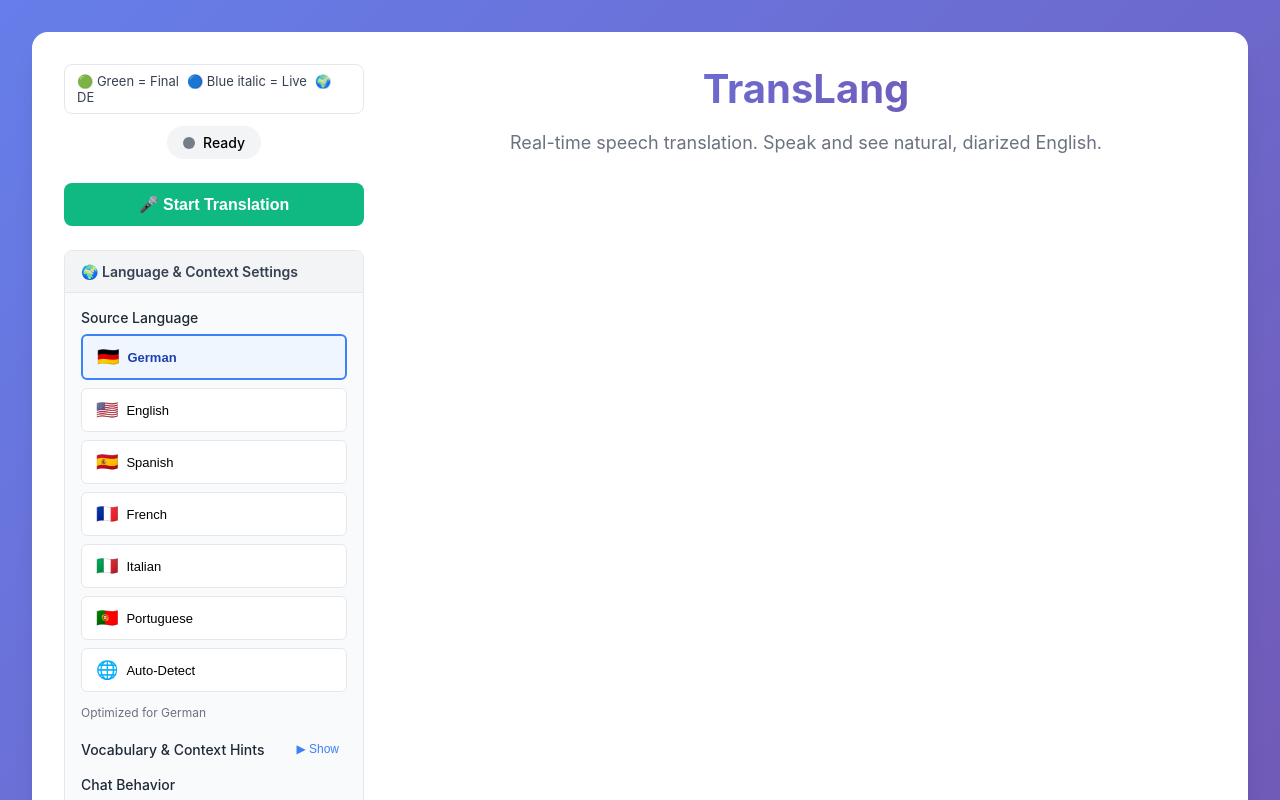
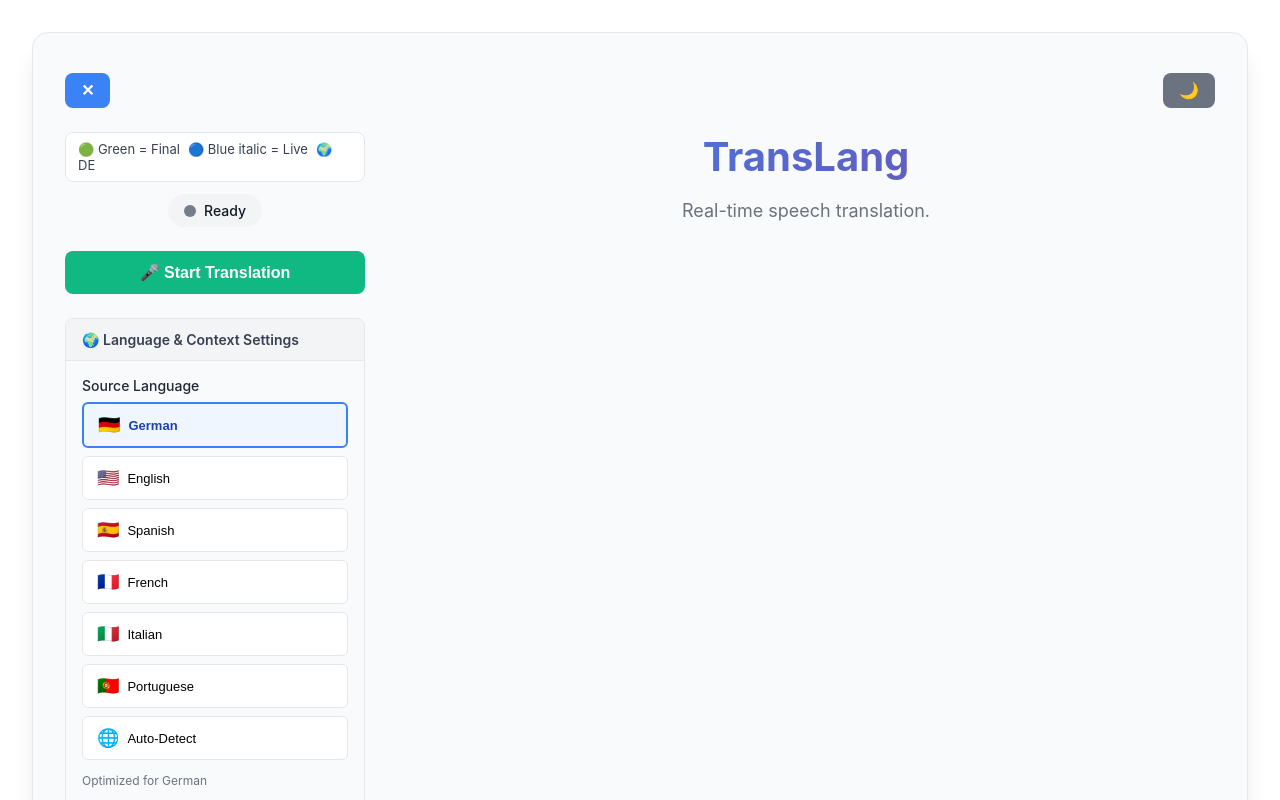
Before and after one commit to DashankaNadeeshanDeSilva/translang-real_time_speech_to_translated_transcription_app, a Next.js app: page / in a window 1280 px wide. Shown: the top 800 px of the page. Built offline with nearby package versions, Linux system fonts and the light colour scheme.

Commit message:
Add dynamic width expansion

```diff
--- a/app/globals.css
+++ b/app/globals.css
@@ -1,3 +1,29 @@
+:root {
+  /* Light theme variables */
+  --bg-primary: #ffffff;
+  --bg-secondary: #f9fafb;
+  --bg-tertiary: #f3f4f6;
+  --text-primary: #111827;
+  --text-secondary: #6b7280;
+  --text-tertiary: #9ca3af;
+  --border-color: #e5e7eb;
+  --accent-primary: #3b82f6;
+  --accent-secondary: #6b7280;
+}
+
+[data-theme="dark"] {
+  /* Dark theme variables */
+  --bg-primary: #0f172a;
+  --bg-secondary: #1e293b;
+  --bg-tertiary: #334155;
+  --text-primary: #f1f5f9;
+  --text-secondary: #cbd5e1;
+  --text-tertiary: #94a3b8;
+  --border-color: #475569;
+  --accent-primary: #60a5fa;
+  --accent-secondary: #94a3b8;
+}
+
 * {
   box-sizing: border-box;
   padding: 0;
@@ -8,6 +34,9 @@ html,
 body {
   max-width: 100vw;
   overflow-x: hidden;
+  background-color: var(--bg-primary);
+  color: var(--text-primary);
+  transition: background-color 0.3s ease, color 0.3s ease;
 }
 
 body {
--- a/components/ChatMessage.tsx
+++ b/components/ChatMessage.tsx
@@ -48,29 +48,30 @@ const styles = {
   speakerLabel: { fontWeight: 600 as const },
   time: { marginLeft: 'auto' },
   bubble: {
-    backgroundColor: '#f3f4f6',
-    border: '1px solid #e5e7eb',
+    backgroundColor: 'var(--bg-tertiary)',
+    border: '1px solid var(--border-color)',
     borderRadius: '0.75rem',
     padding: '0.5rem 0.75rem',
-    color: '#111827',
+    color: 'var(--text-primary)',
     lineHeight: 1.6,
     display: 'flex',
     alignItems: 'baseline',
     gap: '0.5rem',
     justifyContent: 'space-between',
+    transition: 'all 0.2s ease',
   },
   text: { flex: 1 },
   live: {
-    backgroundColor: '#eef2ff',
-    borderColor: '#c7d2fe',
+    backgroundColor: 'var(--bg-secondary)',
+    borderColor: 'var(--accent-primary)',
   },
   cursor: {
     marginLeft: 2,
-    color: '#6b7280',
+    color: 'var(--text-secondary)',
     animation: 'blink 1s infinite',
   },
   bubbleTime: {
-    color: '#9ca3af',
+    color: 'var(--text-tertiary)',
     fontSize: '0.75rem',
     whiteSpace: 'nowrap' as const,
     marginLeft: '0.5rem',
--- a/components/TranslatorControls.tsx
+++ b/components/TranslatorControls.tsx
@@ -1,5 +1,6 @@
 'use client';
 
+import { useState } from 'react';
 import { useTranslator } from '@/hooks/useTranslator';
 import { TranscriptDisplay } from './TranscriptDisplay';
 import { ChatThread } from './ChatThread';
@@ -19,6 +20,9 @@ import { SentenceSettings } from './SentenceSettings';
  */
 
 export function TranslatorControls() {
+  const [sidebarCollapsed, setSidebarCollapsed] = useState(false);
+  const [isDarkMode, setIsDarkMode] = useState(false);
+
   const {
     isRecording,
     isConnecting,
@@ -70,6 +74,13 @@ export function TranslatorControls() {
   const groupingWindowMs = (typeof window !== 'undefined' && (window as any).__CHAT_GROUPING_MS) || 4000;
   const smoothScroll = (typeof window !== 'undefined' && (window as any).__CHAT_SMOOTH) !== false; // default true
 
+  const toggleSidebar = () => setSidebarCollapsed(!sidebarCollapsed);
+  const toggleTheme = () => {
+    const newMode = !isDarkMode;
+    setIsDarkMode(newMode);
+    document.documentElement.setAttribute('data-theme', newMode ? 'dark' : 'light');
+  };
+
   return (
     <div style={styles.container}>
       <div style={styles.card}>
@@ -90,10 +101,27 @@ export function TranslatorControls() {
           </div>
         )}
 
+        {/* Top Controls Bar */}
+        <div style={styles.topBar}>
+          <button onClick={toggleSidebar} style={styles.toggleButton}>
+            {sidebarCollapsed ? '☰' : '✕'}
+          </button>
+          <button onClick={toggleTheme} style={styles.themeButton}>
+            {isDarkMode ? '☀️' : '🌙'}
+          </button>
+        </div>
+
         {/* Main Layout: Left (Controls) + Right (Content) */}
         <div style={styles.mainLayout}>
           {/* LEFT SIDE: Controls (25%) */}
-          <div style={styles.leftPanel}>
+          <div style={{
+            ...styles.leftPanel,
+            width: sidebarCollapsed ? '0' : '25%',
+            minWidth: sidebarCollapsed ? '0' : '300px',
+            opacity: sidebarCollapsed ? 0 : 1,
+            transition: 'all 0.3s ease-in-out',
+            overflow: sidebarCollapsed ? 'hidden' : 'visible',
+          }}>
             {/* Legend moved from header */}
             <div style={{
               background: '#ffffff',
@@ -180,7 +208,7 @@ export function TranslatorControls() {
               {committedSource.length > 0 && (
                 <button
                   onClick={toggleSource}
-                  style={styles.toggleButton}
+                  style={styles.sourceToggleButton}
                 >
                   {showSource ? '🙈 Hide Source' : '👁️ Show Source'}
                 </button>
@@ -259,18 +287,31 @@ export function TranslatorControls() {
             </div>
           </div>
 
-          {/* RIGHT SIDE: Content (75%) */}
-          <div style={styles.rightPanel}>
+          {/* RIGHT SIDE: Content - expands when sidebar hidden */}
+          <div style={{
+            ...styles.rightPanel,
+            flex: sidebarCollapsed ? '1' : '1',
+            marginLeft: sidebarCollapsed ? '0' : '0',
+            transition: 'all 0.3s ease-in-out',
+            maxWidth: sidebarCollapsed ? '100%' : '75%',
+          }}>
             {/* App Header & Intro */}
             <div style={styles.appHeader}>
               <h1 style={styles.appTitle}>TransLang</h1>
               <p style={styles.appIntro}>
-                Real-time speech translation. Speak and see natural, diarized English.
+                Real-time speech translation.
               </p>
             </div>
 
             {/* Chat-style unified thread with natural sentence flow + diarization */}
-            <div style={{display:'flex', flexDirection:'column', height:'70vh'}}>
+            <div style={{
+              display:'flex',
+              flexDirection:'column',
+              height:'70vh',
+              width: '100%',
+              maxWidth: sidebarCollapsed ? '100%' : '75%',
+              transition: 'all 0.3s ease-in-out',
+            }}>
               <ChatThread
                 committed={committedTranslation}
                 liveText={liveTranslation}
@@ -294,20 +335,24 @@ const styles = {
     alignItems: 'center',
     justifyContent: 'center',
     padding: '2rem',
-    background: 'linear-gradient(135deg, #667eea 0%, #764ba2 100%)',
+    background: 'var(--bg-primary)',
+    transition: 'background-color 0.3s ease',
   },
   card: {
-    backgroundColor: 'white',
+    backgroundColor: 'var(--bg-secondary)',
     borderRadius: '1rem',
     padding: '2rem',
     maxWidth: '1600px',
     width: '100%',
     boxShadow: '0 20px 25px -5px rgba(0, 0, 0, 0.1), 0 10px 10px -5px rgba(0, 0, 0, 0.04)',
+    border: '1px solid var(--border-color)',
+    transition: 'all 0.3s ease',
   },
   mainLayout: {
     display: 'flex',
     gap: '2rem',
     alignItems: 'flex-start',
+    width: '100%',
   },
   leftPanel: {
     flex: '0 0 25%',
@@ -316,6 +361,35 @@ const styles = {
   rightPanel: {
     flex: '1',
     minWidth: '0',
+    width: '100%',
+  },
+  topBar: {
+    display: 'flex',
+    justifyContent: 'space-between',
+    alignItems: 'center',
+    marginBottom: '1rem',
+    padding: '0.5rem 0',
+  },
+  toggleButton: {
+    background: 'var(--accent-primary)',
+    color: 'white',
+    border: 'none',
+    borderRadius: '0.5rem',
+    padding: '0.5rem 1rem',
+    cursor: 'pointer',
+    fontSize: '1rem',
+    fontWeight: '600',
+    transition: 'all 0.2s ease',
+  },
+  themeButton: {
+    background: 'var(--accent-secondary)',
+    color: 'white',
+    border: 'none',
+    borderRadius: '0.5rem',
+    padding: '0.5rem 1rem',
+    cursor: 'pointer',
+    fontSize: '1rem',
+    transition: 'all 0.2s ease',
   },
   appHeader: {
     marginBottom: '2rem',
@@ -325,15 +399,15 @@ const styles = {
     fontSize: '2.5rem',
     fontWeight: 'bold',
     marginBottom: '1rem',
-    color: '#1f2937',
-    background: 'linear-gradient(135deg, #667eea 0%, #764ba2 100%)',
+    color: 'var(--text-primary)',
+    background: 'linear-gradient(135deg, var(--accent-primary) 0%, #764ba2 100%)',
     WebkitBackgroundClip: 'text',
     WebkitTextFillColor: 'transparent',
     backgroundClip: 'text',
   },
   appIntro: {
     fontSize: '1.125rem',
-    color: '#6b7280',
+    color: 'var(--text-secondary)',
     lineHeight: '1.6',
     marginBottom: '1rem',
     maxWidth: '600px',
@@ -436,7 +510,7 @@ const styles = {
     transition: 'all 0.2s',
     width: '100%',
   },
-  toggleButton: {
+  sourceToggleButton: {
     padding: '0.75rem 1rem',
     backgroundColor: '#8b5cf6',
     color: 'white',
```
Also changed, not shown: 1 other file (tests, documents, lock files or other folders).
